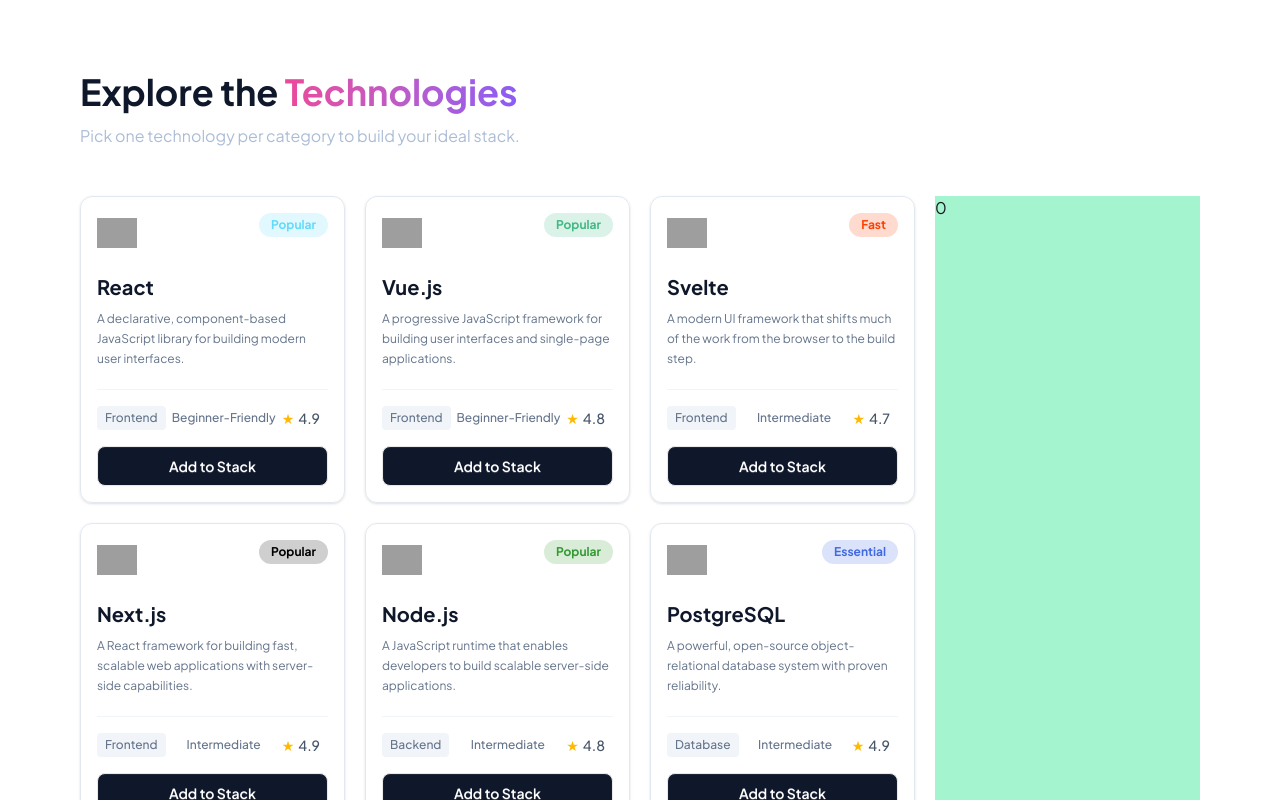
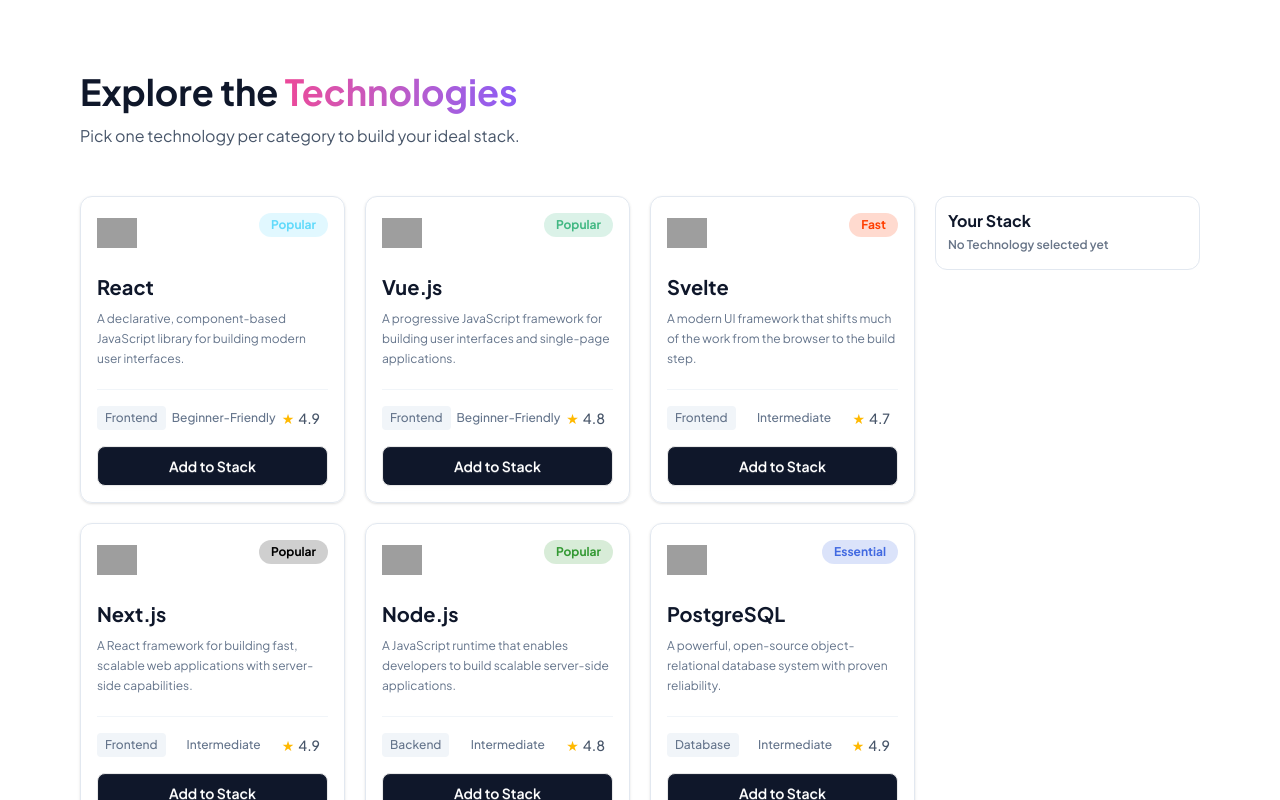
Before and after one commit to asm-saim/a5-dev-stack, a React (Vite) app: page / in a window 1280 px wide. Shown: the part 760-1560 px from the top of the page. Built offline with nearby package versions, Linux system fonts and the light colour scheme; grey boxes are pictures that could not be loaded.

Commit message:
selected card sections total number of data displayed

```diff
--- /dev/null
+++ b/src/components/SelectedCard.tsx
@@ -0,0 +1,13 @@
+import React from "react";
+import type { ITechData } from "../types";
+
+interface ISelectedCardProps {
+  cardSelected: ITechData;
+}
+const SelectedCard = ({ cardSelected }: ISelectedCardProps) => {
+  return <div>
+
+  </div>;
+};
+
+export default SelectedCard;
--- a/src/components/SelectedTech.tsx
+++ b/src/components/SelectedTech.tsx
@@ -1,5 +1,6 @@
 import React, { type Dispatch, type SetStateAction } from "react";
 import type { ITechData } from "../types";
+import SelectedCard from "./SelectedCard";
 
 interface SelectedTechProps {
   selectedTech: ITechData[];
@@ -9,9 +10,15 @@
 const SelectedTech = ({ selectedTech, setSelectedTech }: SelectedTechProps) => {
   console.log(selectedTech);
   return (
-    <div>
-      <h1>{selectedTech.length}</h1>
-      {/* <h2>{selectedTech.name}</h2> */}
+    <div className="p-3 rounded-xl border border-slate-200">
+      {/* <h1>{selectedTech.length}</h1> */}
+      <h1 className=" text-[#0f172a] font-bold text-base">Your Stack</h1>
+      <p className="text-xs font-semibold text-[#687588] my-1">
+        {selectedTech.length === 0 ? "No Technology selected yet" : `${selectedTech.length} Technology selected`}
+      </p>
+      {
+        selectedTech.map(cardSelected=><SelectedCard cardSelected={cardSelected}></SelectedCard>)
+      }
     </div>
   );
 };
--- a/src/components/TechCard.tsx
+++ b/src/components/TechCard.tsx
@@ -22,7 +22,7 @@
   return (
     <div
       className={`w-full max-w-sm rounded-xl border p-4 shadow-sm ${
-        buttonType ? "border-[#ca1b6a]" : "border-slate-200"
+        buttonType ? "border-[#db2777]" : "border-slate-200"
       }`}
     >
       {/* Top section */}
--- a/src/components/Technologies.tsx
+++ b/src/components/Technologies.tsx
@@ -23,7 +23,7 @@
             Technologies
           </span>
         </h1>
-        <p className="text-[#abbdd6] text-base">Pick one technology per category to build your ideal stack.</p>
+        <p className="text-[#475569] text-base">Pick one technology per category to build your ideal stack.</p>
       </div>
       <div className="grid grid-cols-4 max-w-6xl mx-auto gap-5 p-4">
         <div className="col-span-3">
@@ -35,7 +35,7 @@
             ></AvailableTech>
           }
         </div>
-        <div className="col-span-1 bg-emerald-200">
+        <div className="col-span-1">
           {<SelectedTech selectedTech={selectedTech} setSelectedTech={setSelectedTech}></SelectedTech>}
         </div>
       </div>
```
